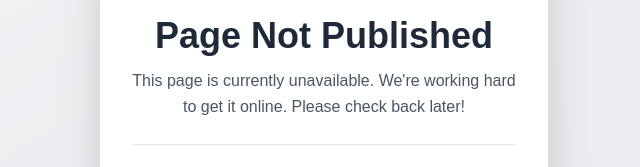
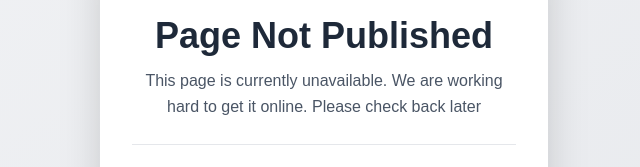
Before and after one commit to HansakaKaveesh/sudarshanarama-temple, a Next.js app: page / in a window 1280 px wide. Shown: the part 288-455 px from the top of the page, without its empty margins (316-956 px from the left). Built offline with nearby package versions, Linux system fonts and the light colour scheme.

Commit message:
fix: correct wording in unavailable page message for clarity

```diff
--- a/src/app/components/notac.js
+++ b/src/app/components/notac.js
@@ -18,8 +18,8 @@ export default function Not() {
         </h1>
 
         <p className="text-gray-600 mb-6 text-base leading-relaxed">
-          This page is currently unavailable. We're working hard to get it
-          online. Please check back later!
+          This page is currently unavailable. We are working hard to get it
+          online. Please check back later
         </p>
 
         <hr className="border-gray-200 mb-5" />
```
